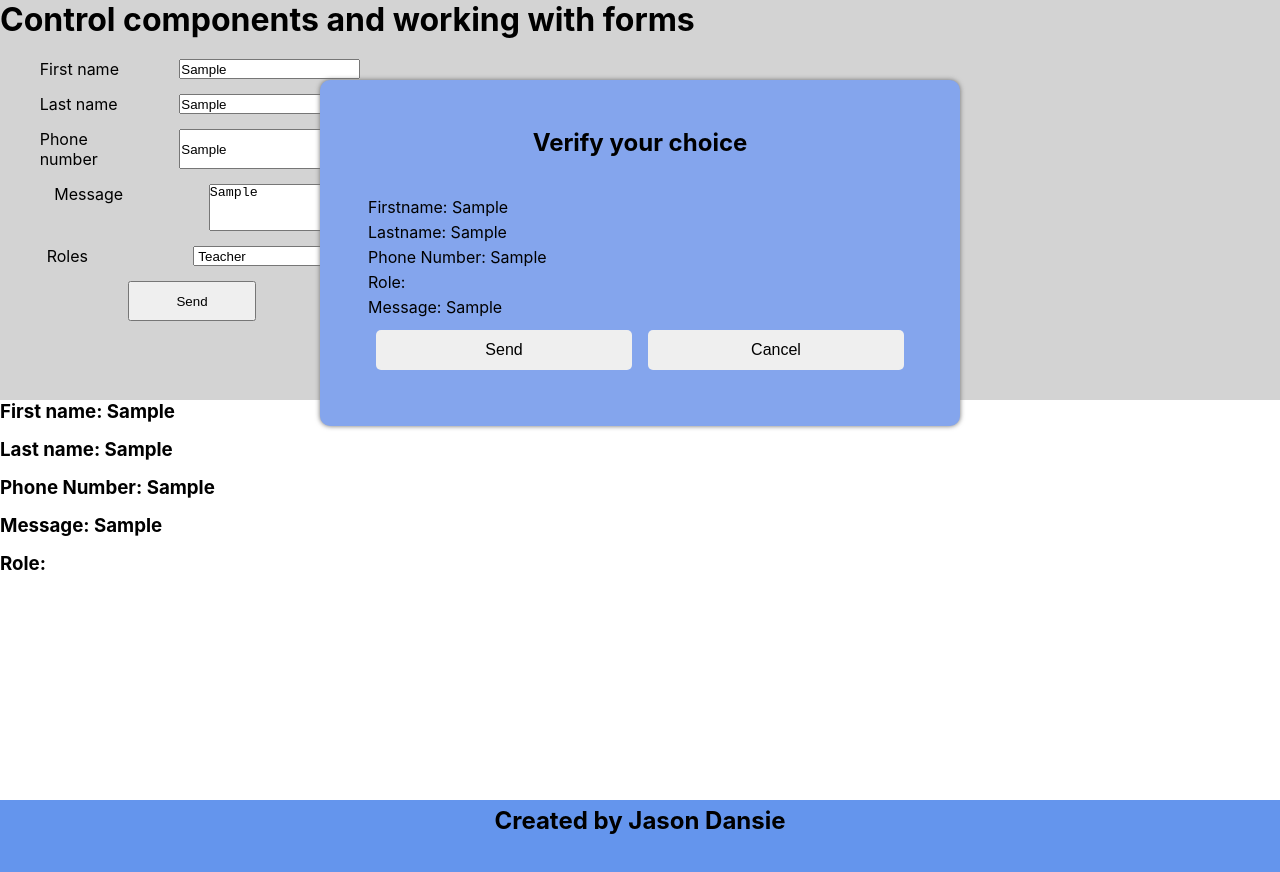
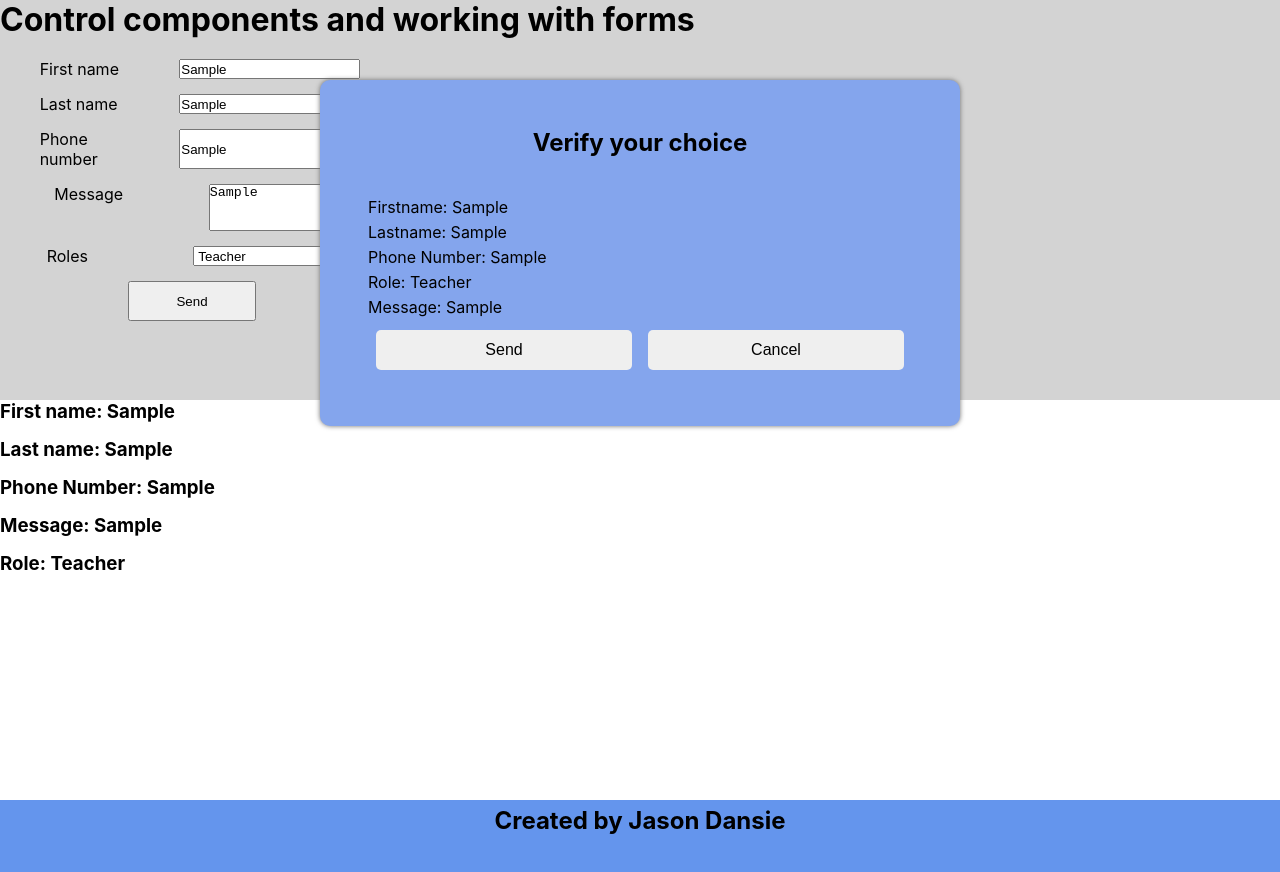
Before and after one commit to jasondansie/react-formexample, a React (Create React App) app: page / in a window 1280 px wide. Both pictures are taken after typing "Sample", "Sample", "Sample", "Sample" into the empty fields and a click on the button "Send". Shown: the top 872 px of the page. Built offline with nearby package versions, Linux system fonts and the light colour scheme.

Commit message:
adds roles to form

```diff
--- a/src/App.jsx
+++ b/src/App.jsx
@@ -11,7 +11,7 @@ class App extends Component {
     lastname: "",
     phonenumber: "",
     message: "",
-    roles: "",
+    roles: "Teacher",
     showPopup: false
   };
 
@@ -20,11 +20,20 @@ class App extends Component {
       [event.target.name]: event.target.value,
     });
   };
+
   submitHandler = (event) => {
     event.preventDefault();
     this.setState({
       showPopup: true
     });
+  };
+
+  closePopupHandler = (event) => {
+    event.preventDefault();
+    this.setState({
+      showPopup: false
+    });
+    console.log("cancle");
   };
 
   render() {
@@ -53,6 +62,8 @@ class App extends Component {
             phonenumber={this.state.phonenumber}
             message={this.state.message}
             roles={this.state.roles}
+            closePopup={this.closePopupHandler}
+            cancel={this.closePopupHandler}
           />}
         </section>
         <Footer />
--- a/src/Popup.jsx
+++ b/src/Popup.jsx
@@ -18,8 +18,8 @@ const Popup = (props) => {
                 </div>
             </div>
             <div className='button-container'>
-                <button className="send" id="send">Send</button>
-                <button className="cancel" id="cancel">Cancel</button>
+                <button className='closePopup'name="closePopup" onClick={props.closePopupHandler}>Send</button>
+                <button className="cancel" onClick={props.closePopupHandler}>Cancel</button>
             </div>
 
 
```
